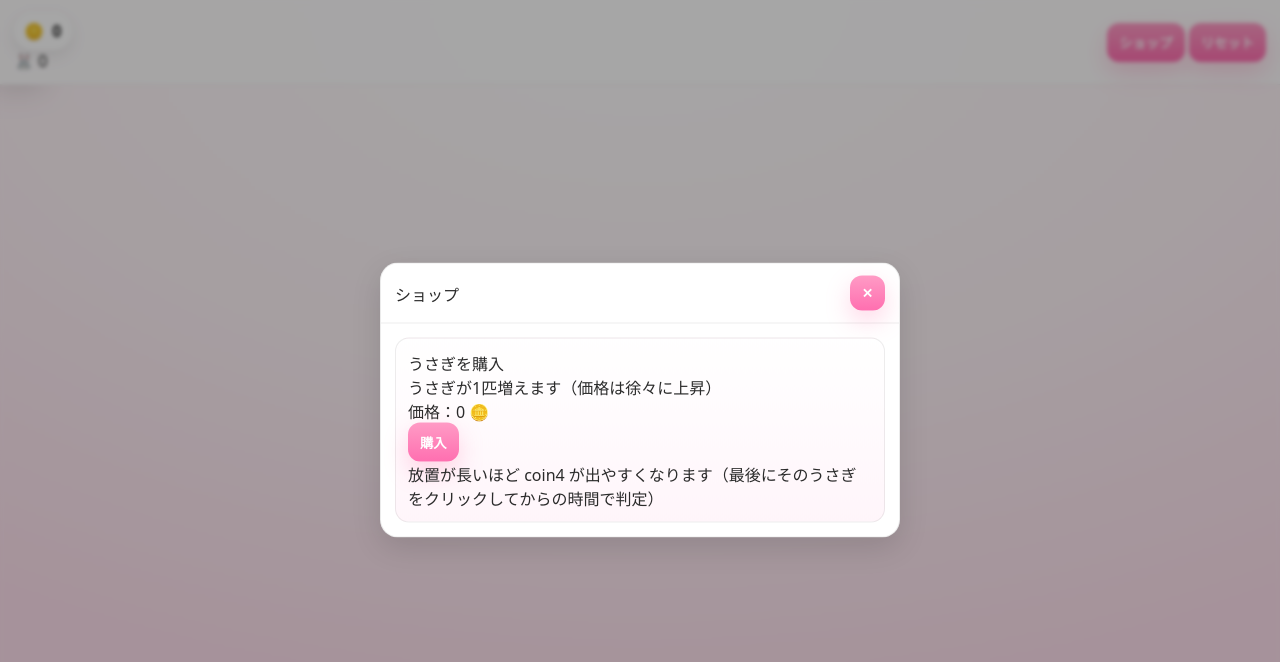
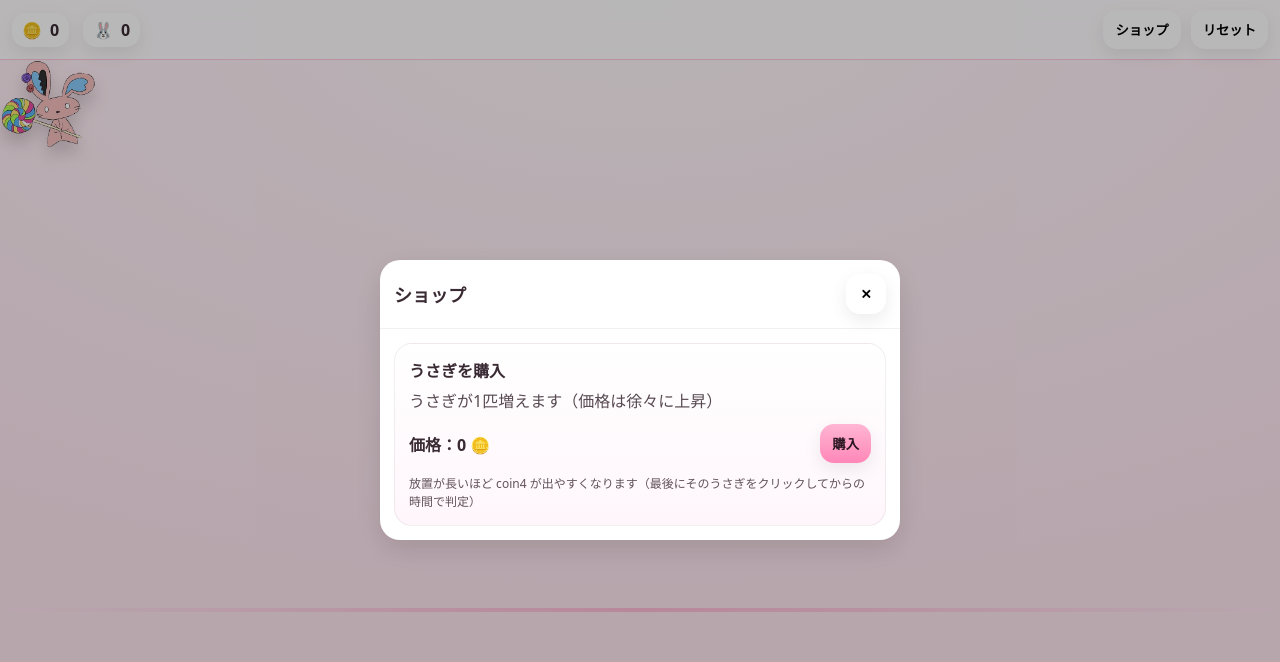
Before and after one commit to kuzyoumike0/milkpopCandy, a website: page web-bunny/index.html in a window 1280 px wide. Both pictures are taken after a click on the button "ショップ". Drawn offline with Linux system fonts and the light colour scheme.

Commit message:
Update style.css

```diff
--- a/web-bunny/style.css
+++ b/web-bunny/style.css
@@ -1,18 +1,16 @@
 :root{
-  --bg:#fff4f8;
-  --panel:#ffffffcc;
-  --ink:#2b2b2b;
-  --accent:#ff79b0;
+  --bg1:#ffe6f0;
+  --bg2:#fff7fb;
+  --hud:#ffffffcc;
+  --line:#ffb6d3;
+  --text:#3a2a33;
   --shadow: 0 10px 30px rgba(0,0,0,.12);
 }
 
 *{ box-sizing:border-box; }
-html,body{ height:100%; }
+html,body{ height:100%; margin:0; font-family: system-ui, -apple-system, "Segoe UI", Roboto, "Noto Sans JP", sans-serif; color:var(--text); }
 body{
-  margin:0;
-  font-family: ui-sans-serif, system-ui, -apple-system, "Segoe UI", Roboto, "Hiragino Kaku Gothic ProN","Noto Sans JP","Yu Gothic", sans-serif;
-  color:var(--ink);
-  background: radial-gradient(1200px 700px at 50% 0%, #fff 0%, var(--bg) 55%, #ffe1ee 100%);
+  background: radial-gradient(1200px 600px at 50% 0%, var(--bg2), var(--bg1));
   overflow:hidden;
 }
 
@@ -23,51 +21,65 @@ body{
 }
 
 #hud{
+  position:relative;
+  z-index:10;
   display:flex;
   align-items:center;
   justify-content:space-between;
-  padding:12px 14px;
-  gap:10px;
-  background:var(--panel);
+  padding:10px 12px;
+  background:var(--hud);
   backdrop-filter: blur(8px);
-  border-bottom: 1px solid rgba(0,0,0,.06);
+  border-bottom:1px solid rgba(255,182,211,.7);
 }
 
-#coinHud{
-  font-weight:800;
-  letter-spacing:.2px;
+#leftHud{
   display:flex;
+  gap:14px;
   align-items:center;
+  font-weight:700;
+}
+
+#coinHud,#bunnyHud{
+  display:flex;
   gap:8px;
-  padding:8px 10px;
-  border-radius:999px;
+  align-items:center;
+  padding:6px 10px;
   background:#fff;
+  border-radius:14px;
   box-shadow: 0 6px 18px rgba(0,0,0,.08);
 }
 
-.hudRight{
+#rightHud{
   display:flex;
-  gap:8px;
+  gap:10px;
+  align-items:center;
 }
 
 button{
   border:0;
-  border-radius:12px;
   padding:10px 12px;
+  border-radius:14px;
+  background:#fff;
   font-weight:800;
   cursor:pointer;
-  background: linear-gradient(180deg, #ff9bc5, #ff6fb0);
-  color:white;
-  box-shadow: 0 10px 25px rgba(255,121,176,.30);
+  box-shadow: 0 6px 18px rgba(0,0,0,.08);
+  transition: transform .05s ease, filter .15s ease;
+}
+button:hover{ filter:brightness(1.03); }
+button:active{ transform: translateY(1px) scale(.99); }
+
+button.primary{
+  background: linear-gradient(180deg, #ffb6d3, #ff87b8);
+  color:#2b1620;
 }
 
-button:hover{ filter:brightness(1.03); }
-button:active{ transform: translateY(1px); }
-
-button.ghost{
-  background:#fff;
-  color:var(--ink);
-  box-shadow: 0 10px 25px rgba(0,0,0,.10);
+button.iconBtn{
+  width:40px;
+  height:40px;
+  border-radius:14px;
+  display:grid;
+  place-items:center;
+  padding:0;
 }
 
 #field{
@@ -86,135 +98,118 @@ button.ghost{
   left:0;
   right:0;
   bottom:0;
-  height:110px;
-  background: linear-gradient(180deg, rgba(255,255,255,0), rgba(0,0,0,.06));
+  height:26%;
   pointer-events:none;
+}
+#groundLine{
+  position:absolute;
+  left:0;
+  right:0;
+  top:0;
+  height:4px;
+  background: linear-gradient(90deg, transparent, var(--line), transparent);
+  opacity:.9;
 }
 
 /* Bunny */
 .bunny{
   position:absolute;
-  width:140px;
-  height:140px;
+  width:96px;
+  height:auto;
   user-select:none;
   -webkit-user-drag:none;
-  transform: translate(-50%, -100%);
-  filter: drop-shadow(0 10px 16px rgba(0,0,0,.18));
   cursor:pointer;
+  transform-origin: 50% 100%;
+  filter: drop-shadow(0 10px 8px rgba(0,0,0,.16));
 }
-
-.bunny.rainbow{
-  filter:
-    drop-shadow(0 10px 16px rgba(0,0,0,.18))
-    drop-shadow(0 0 10px rgba(255,0,150,.45))
-    drop-shadow(0 0 16px rgba(0,200,255,.35));
+.bunny.walk{
+  animation: bob 380ms ease-in-out infinite alternate;
+}
+@keyframes bob{
+  from{ transform: translateY(0); }
+  to{ transform: translateY(2px); }
+}
+.bunny.flip{
+  transform: scaleX(-1);
 }
 
 /* Coin */
 .coin{
   position:absolute;
-  width:46px;
-  height:46px;
-  border-radius:999px;
-  display:grid;
-  place-items:center;
-  background: radial-gradient(circle at 30% 30%, #fff9, #fff0);
-  transform: translate(-50%, -50%);
+  width:44px;
+  height:auto;
+  user-select:none;
+  -webkit-user-drag:none;
   cursor:pointer;
-  user-select:none;
-  filter: drop-shadow(0 10px 14px rgba(0,0,0,.18));
-}
-
-.coin::before{
-  content:"🪙";
-  font-size:26px;
-  transform: translateY(-1px);
-}
-
-.coin.bounce{
-  animation: coinBounce 320ms ease-out;
-}
-
-@keyframes coinBounce{
-  0%   { transform: translate(-50%, -50%) scale(.88); }
-  55%  { transform: translate(-50%, -68%) scale(1.02); }
-  100% { transform: translate(-50%, -50%) scale(1.0); }
+  filter: drop-shadow(0 10px 8px rgba(0,0,0,.18));
+  will-change: transform;
 }
 
 /* Modal */
+.hidden{ display:none !important; }
+
 #modalBackdrop{
-  position:fixed;
+  position:absolute;
   inset:0;
-  background: rgba(0,0,0,.35);
-  backdrop-filter: blur(2px);
+  background: rgba(0,0,0,.28);
+  z-index:30;
 }
 
 #shopModal{
-  position:fixed;
+  position:absolute;
   left:50%;
   top:50%;
   transform: translate(-50%, -50%);
   width:min(520px, calc(100vw - 26px));
   background:#fff;
-  border-radius:18px;
+  border-radius:20px;
   box-shadow: var(--shadow);
-  border:1px solid rgba(0,0,0,.08);
+  z-index:40;
   overflow:hidden;
 }
-
-.hidden{ display:none; }
 
 .modalHeader{
   display:flex;
   align-items:center;
   justify-content:space-between;
-  padding:12px 14px;
-  border-bottom:1px solid rgba(0,0,0,.07);
+  padding:14px 14px;
+  border-bottom:1px solid rgba(0,0,0,.06);
 }
-
-.modalHeader h2{
-  margin:0;
+.modalTitle{
   font-size:18px;
+  font-weight:900;
 }
-
 .modalBody{
   padding:14px;
-  display:flex;
-  flex-direction:column;
-  gap:14px;
 }
 
 .shopCard{
-  padding:12px;
-  border-radius:14px;
-  background: linear-gradient(180deg, #fff, #fff5fa);
-  border:1px solid rgba(0,0,0,.07);
+  border:1px solid rgba(0,0,0,.06);
+  border-radius:18px;
+  padding:14px;
+  background: linear-gradient(180deg, #fff, #fff6fb);
 }
-
-.shopCardTitle{
+.shopItemTitle{
+  font-size:16px;
   font-weight:900;
   margin-bottom:6px;
 }
-
-.shopCardDesc{
-  font-size:13px;
+.shopItemDesc{
   opacity:.85;
-  margin-bottom:10px;
+  margin-bottom:12px;
 }
-
-.shopCardRow{
+.shopRow{
   display:flex;
   align-items:center;
   justify-content:space-between;
-  gap:10px;
+  gap:12px;
 }
-
-.shopInfo{
-  font-size:13px;
-  opacity:.9;
-  display:flex;
-  flex-direction:column;
-  gap:6px;
+.shopPrice{
+  font-weight:900;
 }
-
-.note{ opacity:.8; }
+.shopHint{
+  margin-top:12px;
+  font-size:12px;
+  opacity:.8;
+  line-height:1.5;
+}
```
